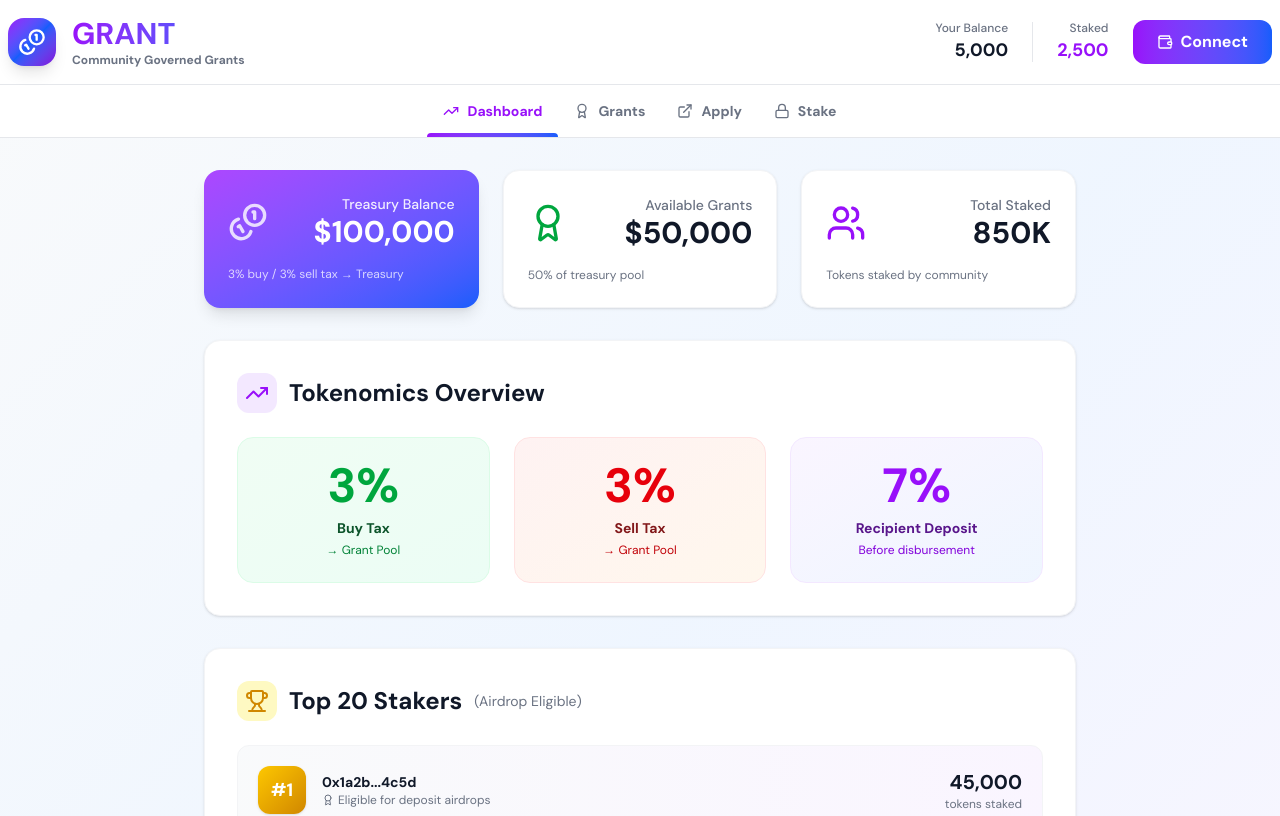
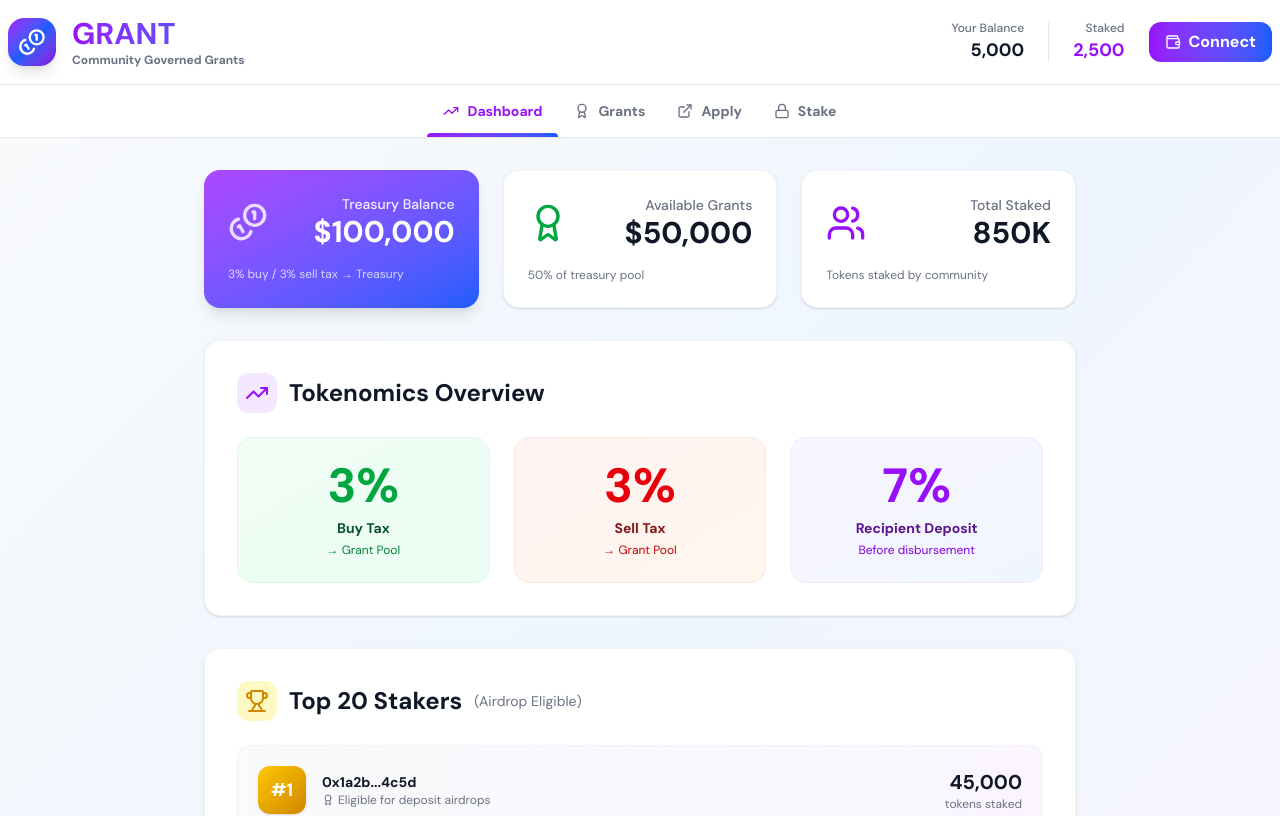
Before and after one commit to 0x3devoidbackup/fiatrading, a Next.js app: page / in a window 1280 px wide. Shown: the top 816 px of the page. Built offline with nearby package versions, Linux system fonts and the light colour scheme.

Commit message:
chain --selection

```diff
--- a/src/app/grant.tsx
+++ b/src/app/grant.tsx
@@ -374,7 +374,7 @@ const App = () => {
                   <div className="text-lg font-bold text-purple-600">{userStaked.toLocaleString()}</div>
                 </div>
               </div>
-              <button className="px-6 py-2.5 cursor-pointer bg-gradient-to-r from-purple-600 to-blue-600 text-white rounded-xl font-bold hover:shadow-lg hover:scale-105 transition-all flex items-center gap-2">
+              <button className="px-4 py-2 cursor-pointer bg-gradient-to-r from-purple-600 to-blue-600 text-white rounded-xl font-bold hover:shadow-lg hover:scale-105 transition-all flex items-center gap-2">
                 <Wallet className="w-4 h-4" />
                 Connect
               </button>
```
